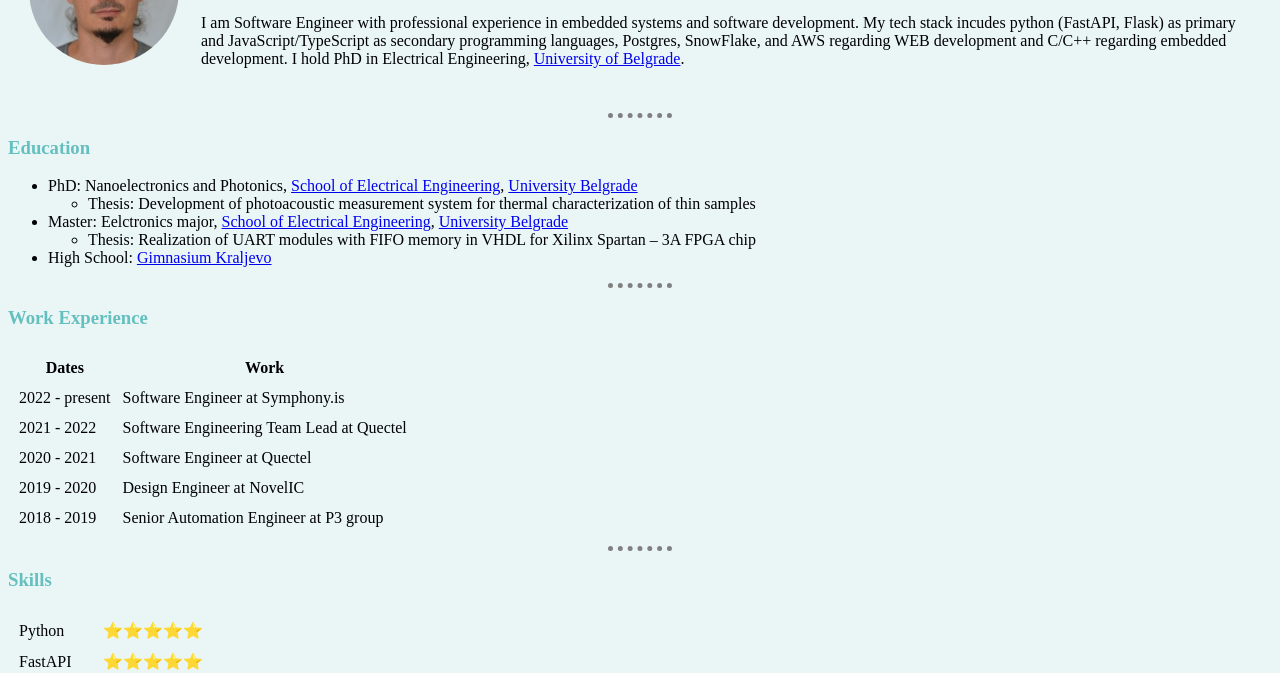
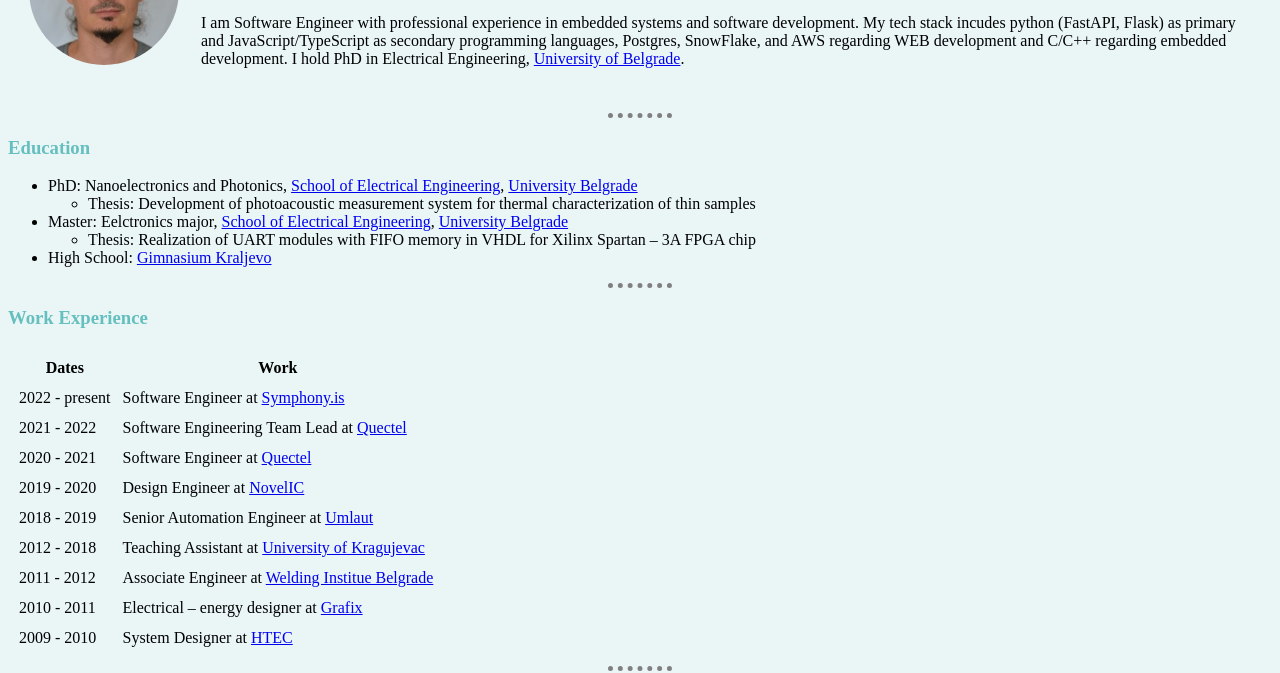
Before and after one commit to slobokv83/cv, a plain HTML site: page index.html in a window 1280 px wide. Shown: the part 129-802 px from the top of the page. Drawn offline with Linux system fonts and the light colour scheme.

Commit message:
put links for all companies in work experience

```diff
--- a/index.html
+++ b/index.html
@@ -87,23 +87,67 @@
 			<tbody>
 				<tr>
 					<td>2022 - present</td>
-					<td>Software Engineer at Symphony.is</td>
+					<td>
+						Software Engineer at
+						<a href="http://symphony.is/">Symphony.is</a>
+					</td>
 				</tr>
 				<tr>
 					<td>2021 - 2022</td>
-					<td>Software Engineering Team Lead at Quectel</td>
+					<td>
+						Software Engineering Team Lead at
+						<a href="https://www.quectel.com/">Quectel</a>
+					</td>
 				</tr>
 				<tr>
 					<td>2020 - 2021</td>
-					<td>Software Engineer at Quectel</td>
+					<td>
+						Software Engineer at
+						<a href="https://www.quectel.com/">Quectel</a>
+					</td>
 				</tr>
 				<tr>
 					<td>2019 - 2020</td>
-					<td>Design Engineer at NovelIC</td>
+					<td>
+						Design Engineer at
+						<a href="https://www.quectel.com/">NovelIC</a>
+					</td>
 				</tr>
 				<tr>
 					<td>2018 - 2019</td>
-					<td>Senior Automation Engineer at P3 group</td>
+					<td>
+						Senior Automation Engineer at
+						<a href="https://www.umlaut.com/en/">Umlaut</a>
+					</td>
+				</tr>
+				<tr>
+					<td>2012 - 2018</td>
+					<td>
+						Teaching Assistant at
+						<a href="https://en.kg.ac.rs/">University of Kragujevac</a>
+					</td>
+				</tr>
+				<tr>
+					<td>2011 - 2012</td>
+					<td>
+						Associate Engineer at
+						<a href="https://zzz.co.rs/">Welding Institue Belgrade</a>
+					</td>
+				</tr>
+				<tr>
+					<td>2010 - 2011</td>
+					<td>
+						Electrical – energy designer at
+						<a href="http://grafix.rs/">Grafix</a>
+					</td>
+				</tr>
+
+				<tr>
+					<td>2009 - 2010</td>
+					<td>
+						System Designer at
+						<a href="https://htecgroup.com/">HTEC</a>
+					</td>
 				</tr>
 			</tbody>
 			<tfoot></tfoot>
```
